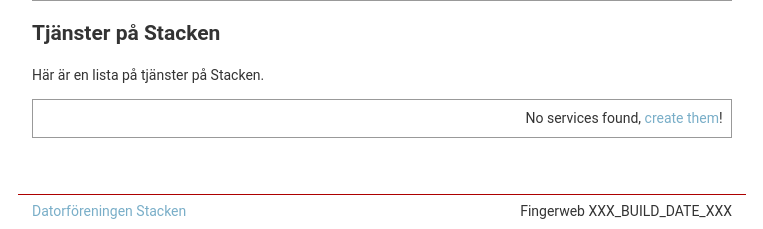
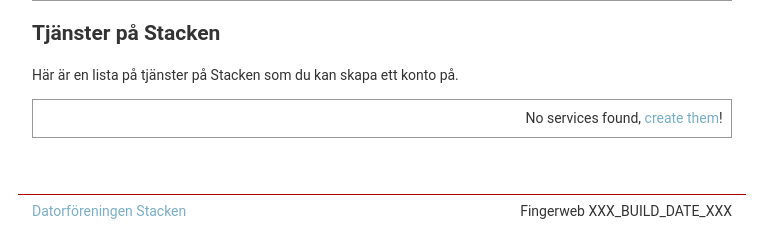
Before and after one commit to stacken/fingerweb, a Django app: page / in a window 1280 px wide. Shown: the part 587-816 px from the top of the page, without its empty margins (258-1021 px from the left). Run offline with Django 3.2, Linux system fonts and the light colour scheme; the visitor is signed in with stand-in values (Sample User, id 1); data that the repository does not hold is empty; style sheets or scripts are compiled from the project's sources.

Commit message:
Update wording.

```diff
--- a/finger/templates/home.html
+++ b/finger/templates/home.html
@@ -66,7 +66,7 @@
 
 <h2>Tjänster på Stacken</h2>
 
-<p>Här är en lista på tjänster på Stacken.</p>
+<p>Här är en lista på tjänster på Stacken som du kan skapa ett konto på.</p>
 
 <table class="servicetable">
   {% for service in services %}
```
